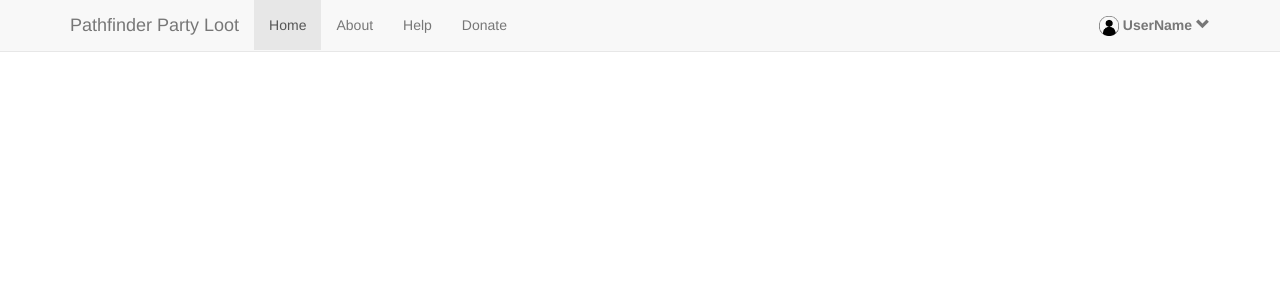
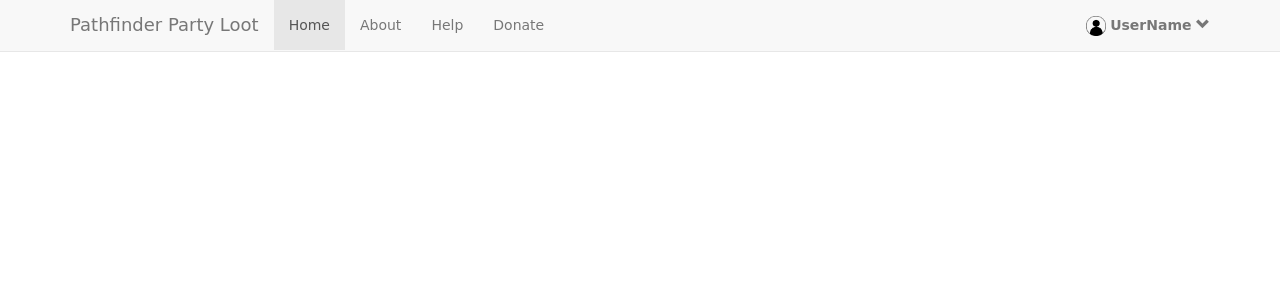
Before and after one commit to djbaumann/party-loot, a Flask app: page /welcomepage in a window 1280 px wide. Shown: the top 300 px of the page. Run offline with Flask 2, Linux system fonts and the light colour scheme; some libraries are stand-ins or nearby versions; some web fonts are replaced.

Commit message:
update font, spacing in menu

```diff
--- a/static/header.css
+++ b/static/header.css
@@ -1,8 +1,11 @@
 .header {
-    background-color: #F1F1F1;
-    text-align: left;
-    padding: 20px;
     font-family: "Macondo", cursive;
+}
+
+.user-dropdown {
+    padding: 10px;
+    padding-bottom: 2px;
+    padding-top: 2px;
 }
 
 /* .logo {
--- a/templates/header.html
+++ b/templates/header.html
@@ -13,7 +13,7 @@
 </head>
 
 <body>
-    <div class="navbar navbar-default navbar-fixed-top">
+    <div class="navbar navbar-default navbar-fixed-top header">
         <div class="container">
             <div class="navbar-header">
                 <button type="button" class="navbar-toggle" data-toggle="collapse" data-target=".navbar-collapse">
@@ -45,7 +45,7 @@
                             <strong>UserName</strong>
                             <span class="glyphicon glyphicon-chevron-down"></span>
                         </a>
-                        <ul class="dropdown-menu">
+                        <ul class="dropdown-menu user-dropdown">
                             <li>
                                 <a href="#" type="button" class="btn-default">My Account</a>
                             </li>
```
